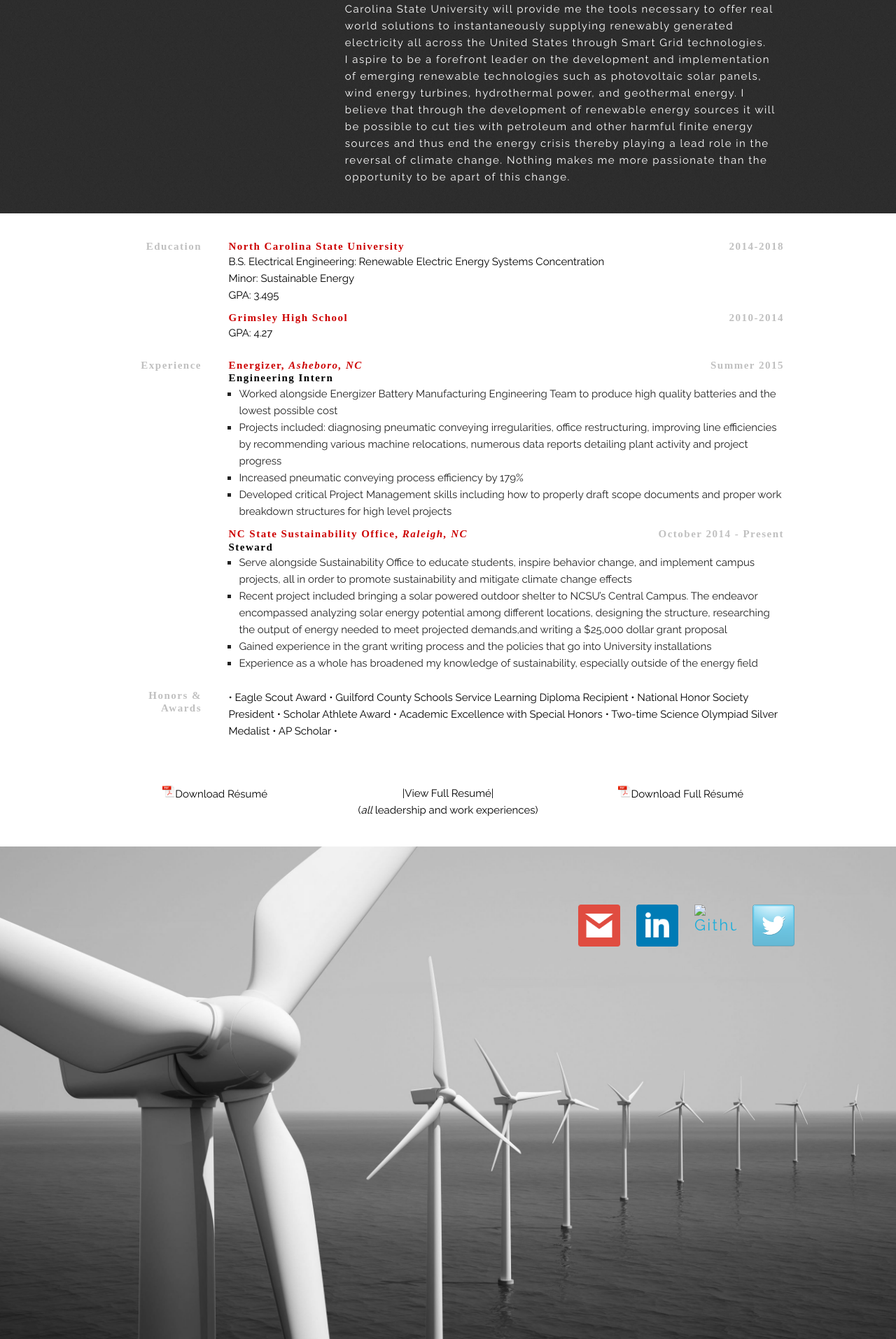
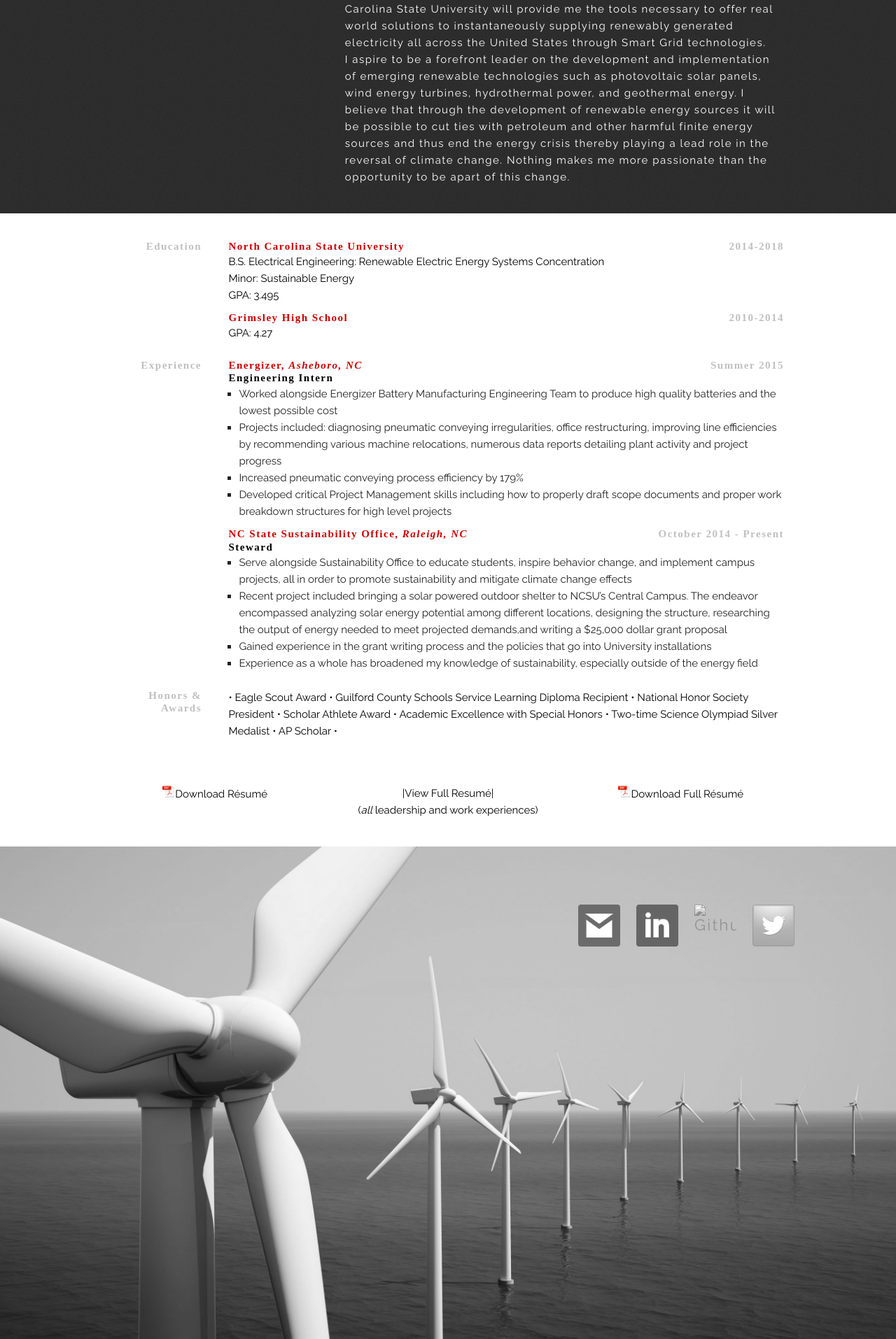
Before and after one commit to jacksoncwilliams/jackson-erin, a Jekyll site: the page built from simpleindex.html, in a window 1280 px wide. Shown: the part 1901-3815 px from the top of the page at 70% size. Built offline with Jekyll 4.4.1, drawn with Linux system fonts in a browser that asks for light colours; nearby versions of some CDN libraries; some web fonts are replaced.

Commit message:
Update simple.css

```diff
--- a/css/simple.css
+++ b/css/simple.css
@@ -282,24 +282,19 @@
    padding-top: 5%;
 }
 
-#contact .icons a {
-   -webkit-filter: grayscale(100%);
-   filter: grayscale(100%);
-   padding: 1000px;
-}
-
-#contact .icons a:hover {
-   -webkit-filter: grayscale(0%);
-   filter: grayscale(0%)
-   padding: 10px;
-}
-
 #contact .icons {
    height: 60px;
    width: 60px;
    display: block;
    margin-left: auto;
    margin-right: auto;
+   -webkit-filter: grayscale(100%);
+   filter: grayscale(100%);
+}
+
+#contact .icons:hover {
+   -webkit-filter: grayscale(0%);
+   filter: grayscale(0%)
 }
 
 #contact h1 {
```
